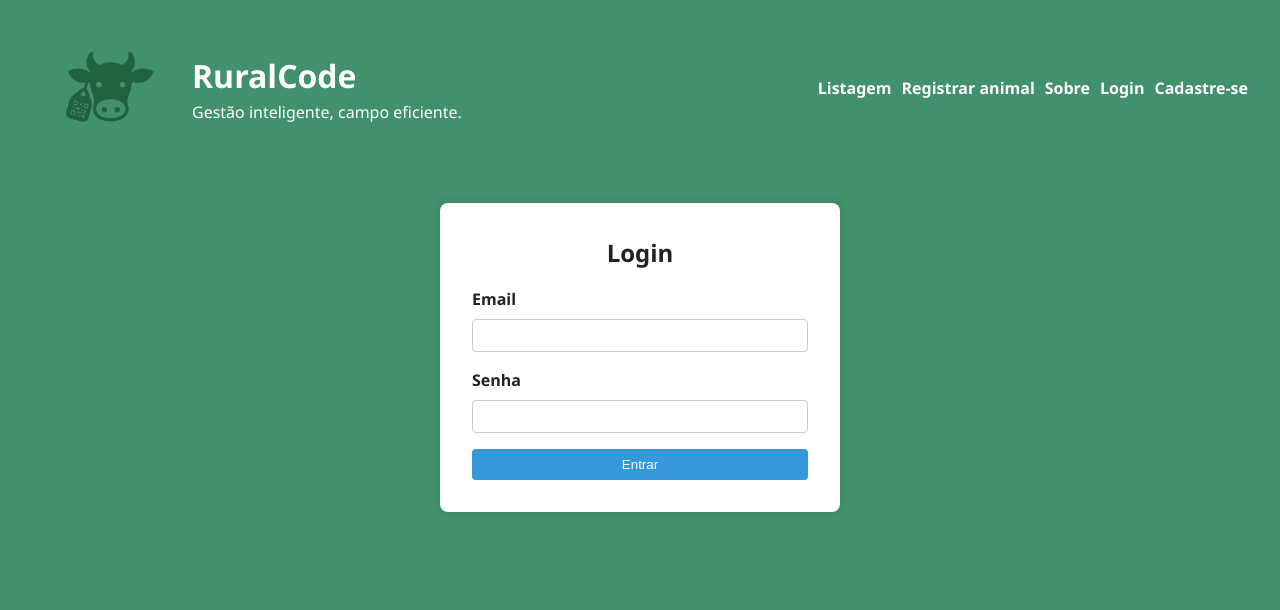
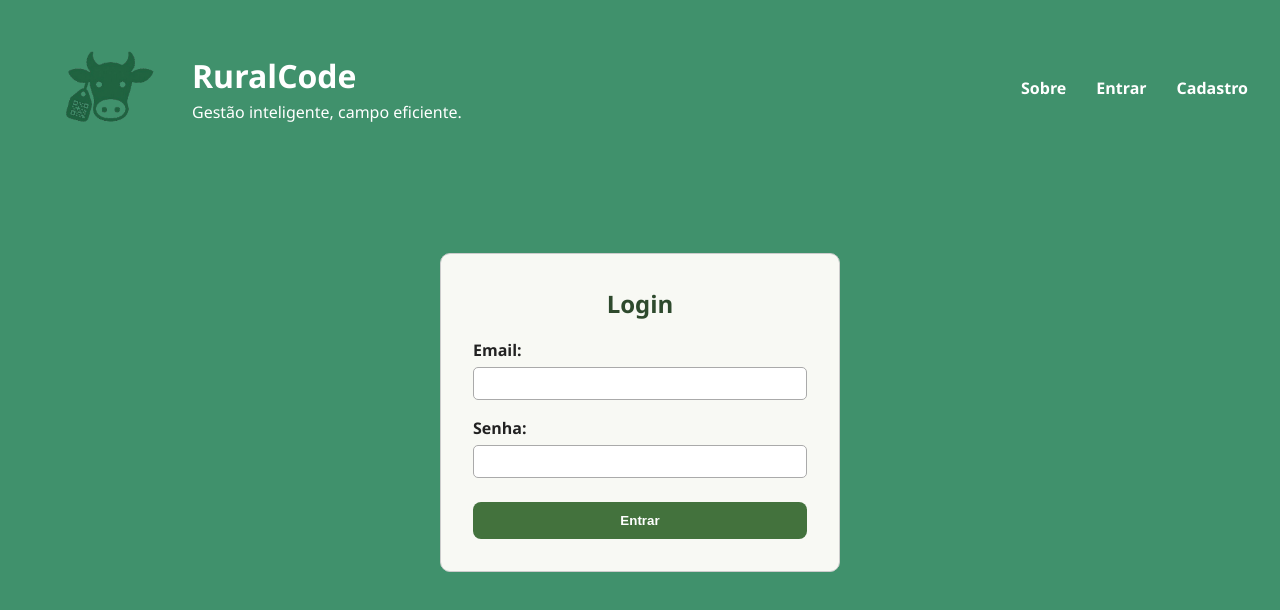
Before and after one commit to JosePedrozo/AgroCode, a React (Create React App) app in the folder frontend/: page /login in a window 1280 px wide. Shown: the top 610 px of the page. Built offline with nearby package versions, Linux system fonts and the light colour scheme.

Commit message:
- login - header com login implementado

```diff
--- a/frontend/src/App.js
+++ b/frontend/src/App.js
@@ -1,20 +1,21 @@
 import React from 'react';
 import { BrowserRouter as Router, Routes, Route } from 'react-router-dom';
-
+import { AuthProvider } from './context/AuthContext';
 import Header from './components/Header';
 import Welcome from './components/Welcome';
 import CattleForm from './components/CattleForm';
-import LoginForm from './components/LoginForm';
+import LoginForm from './components/Login';
 import UserRegister from './components/UserRegister';
 import CattleList from './components/CattleList';
 import About from './components/About';
 
 function App() {
   return (
+    <AuthProvider>
     <Router>
       <Header />
       <Routes>
-        <Route path="/" element={<Welcome />} />
+        <Route path="/" element={<About />} />
         <Route path="/listar" element={<CattleList />} />
         <Route path="/registrar-animal" element={<CattleForm />} />
         <Route path="/sobre" element={<About />} />
@@ -22,6 +23,7 @@ function App() {
         <Route path="/cadastro" element={<UserRegister />} />
       </Routes>
     </Router>
+    </AuthProvider>
   );
 }
 
--- a/frontend/src/components/Header.js
+++ b/frontend/src/components/Header.js
@@ -1,9 +1,13 @@
+import React, { useContext } from 'react';
+import { AuthContext } from '../context/AuthContext';
 import './Header.scss';
 import CompanyLogo from '../icon.png'
 import { Link } from 'react-router-dom';
 
 
 function Header() {
+  const { usuario, logout } = useContext(AuthContext);
+
   return (
     <header className='header'>
       <div className='header__flex'>
@@ -19,11 +23,24 @@ function Header() {
             </div>
         </div>
         <div className='header__flex-links'>
-          <Link to="/listar">Listagem</Link>
-          <Link to="/registrar-animal">Registrar animal</Link>
           <Link to="/sobre">Sobre</Link>
-          <Link to="/login">Login</Link>
-          <Link to="/cadastro">Cadastre-se</Link>
+           {usuario ? (
+          <>
+            <Link to="/registrar-animal">Registrar animal</Link>
+            <Link to="/listar">Listagem do rebanho</Link>
+            <span className="usuario-nome">
+              Bem-vindo, {usuario.nome || usuario.nome_empresa}
+            </span>
+            <button onClick={logout} className="logout-btn">
+              Sair
+            </button>
+          </>
+          ) : (
+            <>
+              <Link to="/login">Entrar</Link>
+              <Link to="/cadastro">Cadastro</Link>
+            </>
+          )}
         </div>
       </div>
       </header>
--- a/frontend/src/components/Header.scss
+++ b/frontend/src/components/Header.scss
@@ -17,7 +17,7 @@
     &-links{
       display: flex;
       flex-flow: row nowrap;
-      gap: 10px;
+      gap: 30px;
       color: $white;
       font-weight: 700;
       a:hover{
--- /dev/null
+++ b/frontend/src/components/Login.js
@@ -0,0 +1,50 @@
+import React, { useState } from 'react';
+import './Login.scss';
+
+const Login = () => {
+  const [email, setEmail] = useState('');
+  const [senha, setSenha] = useState('');
+  const [mensagem, setMensagem] = useState('');
+
+  const handleLogin = async (e) => {
+    e.preventDefault();
+
+    try {
+      const response = await fetch('http://localhost:3001/api/login', {
+        method: 'POST',
+        headers: { 'Content-Type': 'application/json' },
+        body: JSON.stringify({ email, senha }),
+      });
+
+      const data = await response.json();
+
+      if (response.ok) {
+        localStorage.setItem('usuarioLogado', JSON.stringify(data.usuario));
+        window.location.href = '/'; // redireciona para home ou dashboard
+      } else {
+        setMensagem(data.erro);
+      }
+    } catch (error) {
+      console.error('Erro ao fazer login:', error);
+      setMensagem('Erro ao conectar com o servidor');
+    }
+  };
+
+  return (
+    <div className="login-form">
+      <h2>Login</h2>
+      <form onSubmit={handleLogin}>
+        <label>Email:</label>
+        <input type="email" value={email} onChange={(e) => setEmail(e.target.value)} required />
+
+        <label>Senha:</label>
+        <input type="password" value={senha} onChange={(e) => setSenha(e.target.value)} required />
+
+        <button type="submit">Entrar</button>
+      </form>
+      {mensagem && <p className="mensagem">{mensagem}</p>}
+    </div>
+  );
+};
+
+export default Login;
--- /dev/null
+++ b/frontend/src/components/Login.scss
@@ -0,0 +1,50 @@
+@import '../styles/variables';
+.login-form {
+  max-width: 400px;
+  margin: 50px auto;
+  padding: 2rem;
+  background-color: #f8f9f4;
+  border: 1px solid #ccc;
+  border-radius: 10px;
+
+  h2 {
+    text-align: center;
+    color: #2e4a2d;
+  }
+
+  label {
+    display: block;
+    margin-top: 1rem;
+    font-weight: bold;
+  }
+
+  input {
+    width: 100%;
+    padding: 0.5rem;
+    margin-top: 0.3rem;
+    border: 1px solid #aaa;
+    border-radius: 5px;
+  }
+
+  button {
+    width: 100%;
+    margin-top: 1.5rem;
+    padding: 0.7rem;
+    background-color: #43723d;
+    color: white;
+    font-weight: bold;
+    border: none;
+    border-radius: 8px;
+    cursor: pointer;
+
+    &:hover {
+      background-color: #365a30;
+    }
+  }
+
+  .mensagem {
+    margin-top: 1rem;
+    color: #d9534f;
+    text-align: center;
+  }
+}
--- a/frontend/src/components/LoginForm.js
+++ /dev/null
@@ -1,37 +0,0 @@
-import React, { useState } from 'react';
-import './LoginForm.scss';
-
-function LoginForm() {
-  const [email, setEmail] = useState('');
-  const [senha, setSenha] = useState('');
-
-  const handleSubmit = (e) => {
-    e.preventDefault();
-    console.log('Login:', email, senha);
-  };
-
-  return (
-    <form className="login-form" onSubmit={handleSubmit}>
-      <h2>Login</h2>
-      <label>Email</label>
-      <input
-        type="email"
-        value={email}
-        onChange={(e) => setEmail(e.target.value)}
-        required
-      />
-
-      <label>Senha</label>
-      <input
-        type="password"
-        value={senha}
-        onChange={(e) => setSenha(e.target.value)}
-        required
-      />
-
-      <button type="submit">Entrar</button>
-    </form>
-  );
-}
-
-export default LoginForm;
--- a/frontend/src/components/LoginForm.scss
+++ /dev/null
@@ -1,44 +0,0 @@
-@import '../styles/variables';
-
-.login-form {
-  max-width: 400px;
-  margin: 0 auto;
-  padding: $spacing-lg;
-  background-color: white;
-  border-radius: 8px;
-  box-shadow: 0 0 10px rgba(0, 0, 0, 0.1);
-
-  h2 {
-    margin-bottom: $spacing-md;
-    text-align: center;
-  }
-
-  label {
-    display: block;
-    margin-top: $spacing-md;
-    margin-bottom: $spacing-sm;
-    font-weight: bold;
-  }
-
-  input {
-    width: 100%;
-    padding: $spacing-sm;
-    border: 1px solid #ccc;
-    border-radius: 4px;
-  }
-
-  button {
-    margin-top: $spacing-md;
-    width: 100%;
-    padding: $spacing-sm;
-    background-color: $primary-color;
-    color: white;
-    border: none;
-    border-radius: 4px;
-    cursor: pointer;
-
-    &:hover {
-      background-color: darken($primary-color, 10%);
-    }
-  }
-}
--- a/frontend/src/components/Welcome.js
+++ b/frontend/src/components/Welcome.js
@@ -1,4 +1,6 @@
 import './Welcome.scss';
+import { Link } from 'react-router-dom';
+
 
 function Welcome() {
   return (
@@ -12,6 +14,10 @@ function Welcome() {
         <span className='welcome__span'>
             Caso não possua uma conta, realize sua inscrição.
         </span>
+        <div className='welcome__cta'>
+          <Link to="/login"><btn>Login</btn></Link>
+          <Link to="/cadastro"><btn>Cadastre-se</btn></Link>
+        </div>
     </div>
   );
 }
--- a/frontend/src/components/Welcome.scss
+++ b/frontend/src/components/Welcome.scss
@@ -5,4 +5,21 @@
     flex-flow: column nowrap;
     align-items: center;
     color: white;
+    &__cta{
+        display: flex;
+        flex-flow: row nowrap;
+        gap: 20px;
+        margin: 20px;
+
+        btn{
+            padding: 10px;
+            background-color: #f0f8f0;
+            color: #205520;
+            border-radius: 10px;
+            font-weight: 600;
+            &:hover{
+                background-color: #ccd2cc;
+            }
+        }
+    }
 }
--- /dev/null
+++ b/frontend/src/context/AuthContext.js
@@ -0,0 +1,30 @@
+import { createContext, useEffect, useState } from 'react';
+
+export const AuthContext = createContext();
+
+export const AuthProvider = ({ children }) => {
+  const [usuario, setUsuario] = useState(null);
+
+  useEffect(() => {
+    const usuarioSalvo = localStorage.getItem('usuarioLogado');
+    if (usuarioSalvo) {
+      setUsuario(JSON.parse(usuarioSalvo));
+    }
+  }, []);
+
+  const login = (usuarioData) => {
+    localStorage.setItem('usuarioLogado', JSON.stringify(usuarioData));
+    setUsuario(usuarioData);
+  };
+
+  const logout = () => {
+    localStorage.removeItem('usuarioLogado');
+    setUsuario(null);
+  };
+
+  return (
+    <AuthContext.Provider value={{ usuario, login, logout }}>
+      {children}
+    </AuthContext.Provider>
+  );
+};
```
Also changed, not shown: 1 other file (tests, documents, lock files or other folders).
